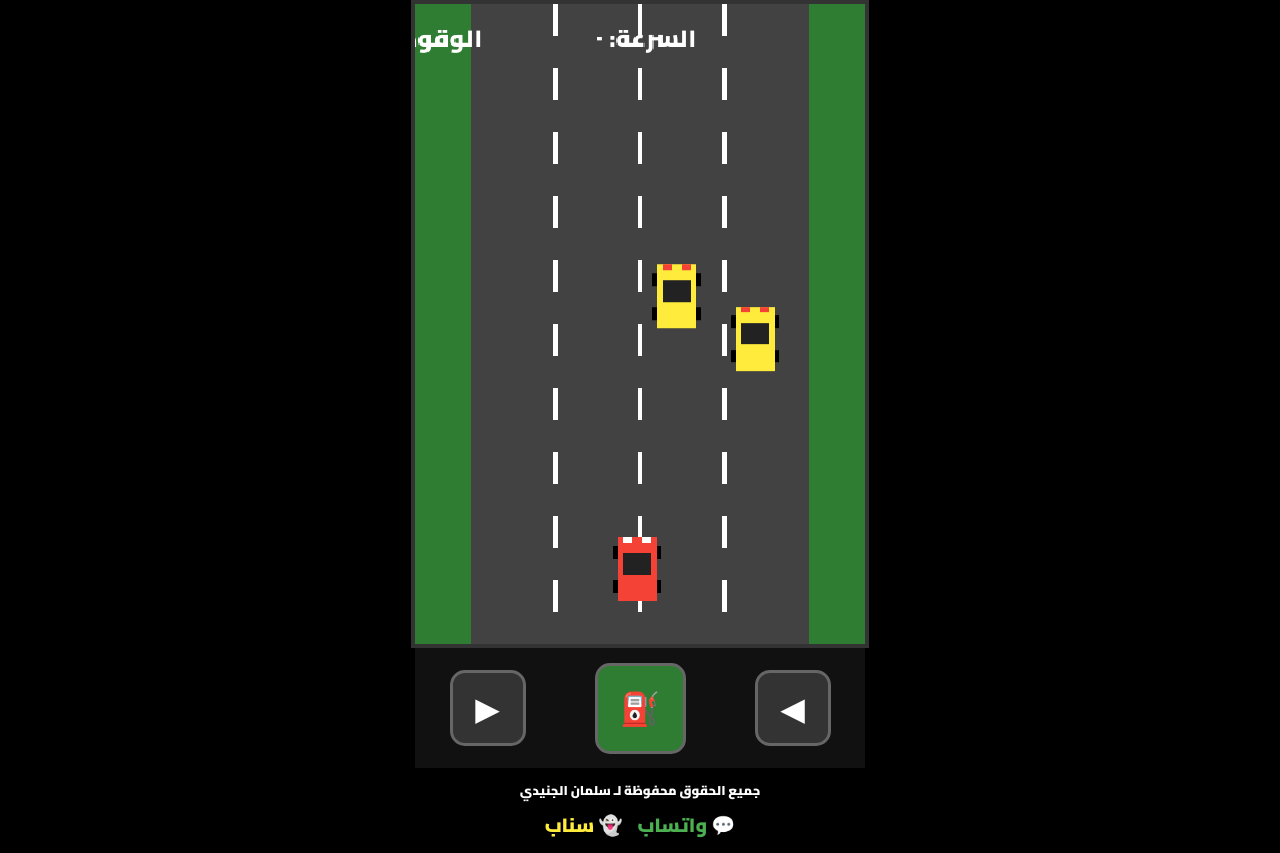
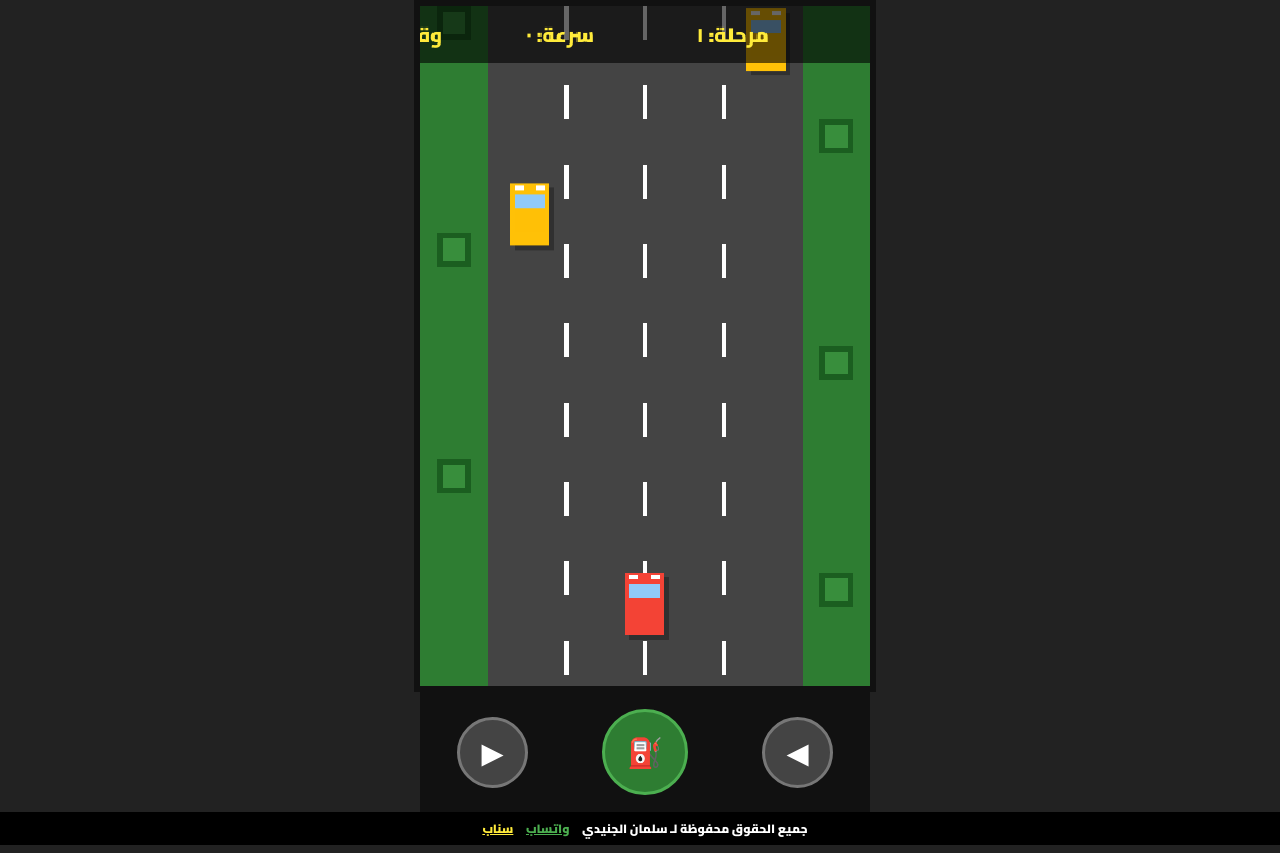
Before and after one commit to SalmanAljnidi/speed, a plain HTML site: page index.html in a window 1280 px wide. Both pictures are taken after a click on the button "مبتدئ (＋/－)". Drawn offline with Linux system fonts and the light colour scheme.

Commit message:
Update index.html

```diff
--- a/index.html
+++ b/index.html
@@ -3,45 +3,53 @@
 <head>
     <meta charset="UTF-8">
     <meta name="viewport" content="width=device-width, initial-scale=1.0, maximum-scale=1.0, user-scalable=no">
-    <title>Road Fighter Math - سلمان الجنيدي</title>
+    <title>Road Fighter Pro - سلمان الجنيدي</title>
     <style>
         @import url('https://fonts.googleapis.com/css2?family=Cairo:wght@900&display=swap');
 
         body {
-            margin: 0; background: #000; font-family: 'Cairo', sans-serif;
+            margin: 0; background: #222; font-family: 'Cairo', sans-serif;
             color: white; overflow: hidden; display: flex; flex-direction: column; align-items: center;
+            touch-action: none;
         }
 
-        #game-container {
-            position: relative; width: 100vw; max-width: 450px; height: 80vh;
-            border: 4px solid #333; overflow: hidden; background: #444;
+        #game-wrapper {
+            position: relative; width: 100%; max-width: 450px; height: 85vh;
+            border: 6px solid #111; background: #333; overflow: hidden;
         }
 
         canvas { width: 100%; height: 100%; image-rendering: pixelated; }
 
         /* شاشات الواجهة */
         .overlay {
-            position: absolute; inset: 0; background: rgba(0,0,0,0.9);
+            position: absolute; inset: 0; background: rgba(0,0,0,0.85);
             display: flex; flex-direction: column; justify-content: center; align-items: center; z-index: 100;
+            text-align: center; padding: 20px;
+        }
+
+        .game-title {
+            color: #ffeb3b; font-size: 2.5rem; -webkit-text-stroke: 1.5px #d32f2f;
+            margin-bottom: 30px; line-height: 1.2;
         }
 
         .btn {
-            background: #d32f2f; color: white; border: 4px solid #fff; padding: 15px 30px;
-            margin: 10px; cursor: pointer; font-size: 1.4rem; font-weight: bold;
-            box-shadow: 5px 5px 0 #5d0000; width: 220px;
+            background: #d32f2f; color: white; border: 3px solid #fff; padding: 12px;
+            margin: 8px; cursor: pointer; font-size: 1.2rem; font-weight: bold;
+            box-shadow: 4px 4px 0 #5d0000; width: 200px; border-radius: 4px;
         }
 
-        /* نافذة الأسئلة */
+        /* نافذة السؤال - محسنة جداً */
         #question-box {
-            position: absolute; top: 15%; left: 5%; width: 90%; background: #1a237e;
-            border: 4px solid #fff; border-radius: 20px; display: none;
-            flex-direction: column; align-items: center; padding: 20px; z-index: 200;
+            position: absolute; top: 50%; left: 50%; transform: translate(-50%, -50%);
+            width: 85%; background: #0d47a1; border: 4px solid #fff;
+            padding: 15px; z-index: 200; display: none; flex-direction: column;
+            border-radius: 15px; box-shadow: 0 0 50px #000;
         }
 
-        .ans-grid { display: grid; grid-template-columns: 1fr 1fr; gap: 10px; width: 100%; }
+        .ans-grid { display: grid; grid-template-columns: 1fr 1fr; gap: 8px; margin-top: 15px; }
         .ans-btn {
-            background: #fff; color: #1a237e; border: none; padding: 15px;
-            font-size: 1.5rem; font-weight: bold; border-radius: 10px; cursor: pointer;
+            background: #fff; color: #0d47a1; border: none; padding: 12px;
+            font-size: 1.3rem; font-weight: bold; border-radius: 8px;
         }
 
         /* التحكم */
@@ -50,39 +58,36 @@
             background: #111; justify-content: space-around; align-items: center;
         }
         .ctrl-btn {
-            width: 70px; height: 70px; background: #333; border: 3px solid #666;
-            border-radius: 15px; display: flex; justify-content: center; align-items: center;
-            font-size: 2rem; user-select: none;
+            width: 65px; height: 65px; background: #444; border: 3px solid #777;
+            border-radius: 50%; display: flex; justify-content: center; align-items: center;
+            font-size: 1.8rem; user-select: none;
         }
-        #gas-btn { background: #2e7d32; width: 85px; height: 85px; }
+        #gas-btn { background: #2e7d32; width: 80px; height: 80px; border-color: #4caf50; }
 
-        footer { padding: 10px; text-align: center; font-size: 0.8rem; }
-        .social-icons { display: flex; gap: 15px; justify-content: center; margin-top: 5px; }
-        .social-icons a { text-decoration: none; font-size: 1.2rem; }
+        footer { font-size: 0.75rem; padding: 5px; background: #000; width: 100%; text-align: center; }
     </style>
 </head>
 <body>
 
-<div id="game-container">
+<div id="game-wrapper">
     <canvas id="gameCanvas"></canvas>
 
     <div id="start-screen" class="overlay">
-        <h1 style="color: #fdd835; font-size: 3rem; -webkit-text-stroke: 1px red;">ROAD FIGHTER</h1>
-        <p style="font-size: 1.2rem;">اختر المستوى للبدء:</p>
+        <div class="game-title">ROAD FIGHTER<br>MATH</div>
         <button class="btn" onclick="game.init('easy')">مبتدئ (＋/－)</button>
         <button class="btn" onclick="game.init('medium')">متوسط (×)</button>
         <button class="btn" onclick="game.init('hard')">محترف (÷/×)</button>
     </div>
 
     <div id="question-box">
-        <h2 id="q-text" style="font-size: 2rem; margin: 0;">السؤال</h2>
-        <div id="q-timer" style="font-size: 1.5rem; color: #ffeb3b;">١٥</div>
+        <div id="q-timer" style="color: #ff5252; font-size: 1.5rem; text-align: left;">١٥</div>
+        <h2 id="q-text" style="margin: 10px 0; font-size: 1.8rem;">السؤال؟</h2>
         <div id="options" class="ans-grid"></div>
     </div>
 
     <div id="game-over" class="overlay" style="display:none">
-        <h1 style="color: #ff5252;">حظاً أوفر في المرة القادمة</h1>
-        <button class="btn" onclick="location.reload()">إعادة</button>
+        <h1 id="status-msg" style="color: #ff5252;">حظاً أوفر!</h1>
+        <button class="btn" onclick="location.reload()">إعادة المحاولة</button>
     </div>
 </div>
 
@@ -93,16 +98,12 @@
 </div>
 
 <footer>
-    <div>جميع الحقوق محفوظة لـ سلمان الجنيدي</div>
-    <div class="social-icons">
-        <a href="https://wa.me/966566996166" style="color: #4caf50;">💬 واتساب</a>
-        <a href="https://snapchat.com/t/2fysJJzn" style="color: #ffeb3b;">👻 سناب</a>
-    </div>
+    جميع الحقوق محفوظة لـ سلمان الجنيدي
+    <a href="https://wa.me/966566996166" style="color:#4caf50; margin:0 10px;">واتساب</a>
+    <a href="https://snapchat.com/t/2fysJJzn" style="color:#ffeb3b;">سناب</a>
 </footer>
 
 <script>
-/** * تحويل الأرقام إلى عربية
- */
 const toAr = (n) => n.toString().replace(/\d/g, d => "٠١٢٣٤٥٦٧٨٩"[d]);
 
 const canvas = document.getElementById('gameCanvas');
@@ -114,72 +115,92 @@ const game = {
     active: false,
     speed: 0,
     fuel: 100,
+    distance: 0,
+    maxDistance: 2000, // طول المرحلة
+    stage: 1,
     roadY: 0,
-    playerX: 180,
+    playerX: 182,
     enemies: [],
+    scenery: [],
     difficulty: 'easy',
-    lanes: [75, 145, 215, 285], // مسارات محددة لمنع التداخل
+    lanes: [80, 150, 220, 290],
 
     init(lvl) {
         this.difficulty = lvl;
         this.active = true;
+        this.distance = 0;
         document.getElementById('start-screen').style.display = 'none';
+        // توليد الأشجار
+        for(let i=0; i<10; i++) this.scenery.push({y: i*100, side: i%2});
         this.loop();
     },
 
     drawCar(x, y, type) {
-        // رسم سيارة بأسلوب بكسل ارت
-        const color = type === 'player' ? '#f44336' : '#ffeb3b';
+        const color = type === 'player' ? '#f44336' : '#ffc107';
+        // Shadow
+        ctx.fillStyle = 'rgba(0,0,0,0.3)';
+        ctx.fillRect(x+4, y+4, 35, 55);
+        // Body
         ctx.fillStyle = color;
-        ctx.fillRect(x, y, 35, 60); // الجسم الرئيسي
-        // السقف والزجاج
-        ctx.fillStyle = '#222';
-        ctx.fillRect(x+5, y+15, 25, 20);
-        // المصابيح
-        ctx.fillStyle = type === 'player' ? '#fff' : '#f44336';
-        ctx.fillRect(x+5, y, 8, 5); ctx.fillRect(x+22, y, 8, 5);
-        // الإطارات
-        ctx.fillStyle = '#000';
-        ctx.fillRect(x-4, y+8, 4, 12); ctx.fillRect(x+35, y+8, 4, 12);
-        ctx.fillRect(x-4, y+40, 4, 12); ctx.fillRect(x+35, y+40, 4, 12);
+        ctx.fillRect(x, y, 35, 55);
+        // Windshield
+        ctx.fillStyle = '#90caf9';
+        ctx.fillRect(x+4, y+10, 27, 12);
+        // Roof
+        ctx.fillStyle = color;
+        ctx.globalAlpha = 0.7;
+        ctx.fillRect(x+4, y+22, 27, 20);
+        ctx.globalAlpha = 1.0;
+        // Lights
+        ctx.fillStyle = '#fff';
+        ctx.fillRect(x+4, y+2, 8, 4); ctx.fillRect(x+23, y+2, 8, 4);
     },
 
-    spawnEnemy() {
-        if (this.enemies.length < 3 && Math.random() < 0.03) {
-            const lane = this.lanes[Math.floor(Math.random() * this.lanes.length)];
-            // التأكد من أن المسار خالٍ في الأعلى
-            if (!this.enemies.some(e => e.y < 100 && e.x === lane)) {
-                this.enemies.push({ x: lane, y: -100, speed: 2 + Math.random() * 2 });
-            }
-        }
+    drawScenery() {
+        this.scenery.forEach(s => {
+            s.y += this.speed;
+            if(s.y > canvas.height) s.y = -50;
+            ctx.fillStyle = '#1b5e20'; // Tree color
+            let x = s.side === 0 ? 15 : 355;
+            // Draw simple pixel tree
+            ctx.fillRect(x, s.y, 30, 30);
+            ctx.fillStyle = '#388e3c';
+            ctx.fillRect(x+5, s.y+5, 20, 20);
+        });
     },
 
     update() {
         if (!this.active) return;
 
         if (input.gas) {
-            this.speed = Math.min(this.speed + 0.15, 10);
-            this.fuel -= 0.04;
+            this.speed = Math.min(this.speed + 0.12, 8 + this.stage);
+            this.fuel -= 0.05;
+            this.distance += this.speed * 0.1;
         } else {
-            this.speed = Math.max(this.speed - 0.1, 0);
+            this.speed = Math.max(this.speed - 0.08, 0);
         }
 
-        if (this.fuel <= 0) this.over();
+        if (this.fuel <= 0) this.over("انتهى الوقود!");
+        if (this.distance >= this.maxDistance) this.nextStage();
 
         this.roadY += this.speed;
-        if (input.left && this.playerX > 60) this.playerX -= 5;
-        if (input.right && this.playerX < 305) this.playerX += 5;
+        if (input.left && this.playerX > 65) this.playerX -= 5;
+        if (input.right && this.playerX < 300) this.playerX += 5;
 
-        this.spawnEnemy();
+        // ظهور الأعداء
+        if (this.enemies.length < 3 && Math.random() < 0.03) {
+            const lane = this.lanes[Math.floor(Math.random() * this.lanes.length)];
+            if (!this.enemies.some(e => e.y < 150 && e.x === lane)) {
+                this.enemies.push({ x: lane, y: -100, s: 1 + Math.random() * 2 });
+            }
+        }
+
         this.enemies.forEach((en, i) => {
-            en.y += (this.speed * 0.5) + en.speed;
-
-            // تصادم دقيق
+            en.y += (this.speed * 0.5) + en.s;
             if (this.playerX < en.x + 35 && this.playerX + 35 > en.x &&
-                500 < en.y + 60 && 500 + 60 > en.y) {
+                500 < en.y + 55 && 500 + 55 > en.y) {
                 this.ask();
             }
-
             if (en.y > canvas.height) this.enemies.splice(i, 1);
         });
     },
@@ -187,26 +208,46 @@ const game = {
     draw() {
         ctx.clearRect(0, 0, canvas.width, canvas.height);
 
-        // رسم الطريق بستايل صخر
-        ctx.fillStyle = '#2e7d32'; ctx.fillRect(0,0, canvas.width, canvas.height); // عشب
-        ctx.fillStyle = '#424242'; ctx.fillRect(50, 0, 300, canvas.height); // طريق
+        // Background & Road
+        ctx.fillStyle = '#2e7d32'; ctx.fillRect(0,0, canvas.width, canvas.height);
+        ctx.fillStyle = '#444'; ctx.fillRect(60, 0, 280, canvas.height);
 
-        // خطوط الطريق
-        ctx.strokeStyle = '#fff'; ctx.setLineDash([30, 30]);
+        // Road Marks
+        ctx.strokeStyle = '#fff'; ctx.setLineDash([30, 40]);
         ctx.lineDashOffset = -this.roadY;
         ctx.lineWidth = 4;
-        [125, 200, 275].forEach(x => {
+        [130, 200, 270].forEach(x => {
             ctx.beginPath(); ctx.moveTo(x, 0); ctx.lineTo(x, canvas.height); ctx.stroke();
         });
 
-        // اللاعب والأعداء
+        this.drawScenery();
+
+        // Finish Line
+        if (this.maxDistance - this.distance < 500) {
+            let lineY = canvas.height - (this.maxDistance - this.distance) - 100;
+            ctx.fillStyle = '#fff';
+            for(let i=0; i<7; i++) ctx.fillRect(60 + i*40, lineY, 20, 20);
+        }
+
         this.drawCar(this.playerX, 500, 'player');
         this.enemies.forEach(en => this.drawCar(en.x, en.y, 'enemy'));
 
-        // العدادات بالأرقام العربية
-        ctx.fillStyle = "white"; ctx.font = "bold 22px Cairo";
-        ctx.fillText(`الوقود: ${toAr(Math.ceil(this.fuel))}%`, 60, 40);
-        ctx.fillText(`السرعة: ${toAr(Math.floor(this.speed * 40))}`, 250, 40);
+        // HUD - Fixed position
+        ctx.fillStyle = "rgba(0,0,0,0.6)";
+        ctx.fillRect(0, 0, canvas.width, 50);
+        ctx.fillStyle = "#ffeb3b"; ctx.font = "bold 18px Cairo";
+        ctx.fillText(`وقود: ${toAr(Math.ceil(this.fuel))}%`, 20, 32);
+        ctx.fillText(`سرعة: ${toAr(Math.floor(this.speed * 40))}`, 155, 32);
+        ctx.fillText(`مرحلة: ${toAr(this.stage)}`, 310, 32);
+    },
+
+    nextStage() {
+        this.stage++;
+        this.distance = 0;
+        this.fuel = 100;
+        this.enemies = [];
+        this.speed = 0;
+        alert(`أحسنت! انتقلت للمرحلة ${toAr(this.stage)}`);
     },
 
     ask() {
@@ -215,7 +256,6 @@ const game = {
         const qData = this.genQ();
         box.style.display = 'flex';
         document.getElementById('q-text').innerText = qData.txt;
-
         const optsDiv = document.getElementById('options');
         optsDiv.innerHTML = '';
 
@@ -226,7 +266,7 @@ const game = {
         const timerId = setInterval(() => {
             timeLeft--;
             timerEl.innerText = toAr(timeLeft);
-            if (timeLeft <= 0) { clearInterval(timerId); this.over(); }
+            if (timeLeft <= 0) { clearInterval(timerId); this.over("انتهى الوقت!"); }
         }, 1000);
 
         qData.opts.forEach(o => {
@@ -238,7 +278,7 @@ const game = {
                 if (o === qData.ans) {
                     box.style.display = 'none';
                     this.fuel = 100; this.enemies = []; this.active = true; this.loop();
-                } else { this.over(); }
+                } else { this.over("إجابة خاطئة!"); }
             };
             optsDiv.appendChild(b);
         });
@@ -262,13 +302,14 @@ const game = {
                 a = ans * b; txt = `${toAr(a)} ÷ ${toAr(b)}`;
             }
         }
-        let opts = [ans, ans+1, ans+10, ans-1].filter(n => n >= 0).sort(() => Math.random()-0.5);
+        let opts = [ans, ans+1, ans+5, ans-1].filter(n => n >= 0).sort(() => Math.random()-0.5);
         return { txt, ans, opts: [...new Set(opts)].slice(0,4) };
     },
 
-    over() {
+    over(msg) {
         this.active = false;
         document.getElementById('question-box').style.display = 'none';
+        document.getElementById('status-msg').innerText = msg + "\nحظاً أوفر في المرة القادمة";
         document.getElementById('game-over').style.display = 'flex';
     },
 
@@ -281,18 +322,16 @@ const game = {
 };
 
 const input = { left: false, right: false, gas: false };
-// كيبورد
 window.onkeydown = (e) => {
-    if (e.key === 'ArrowLeft' || e.key === 'a') input.left = true;
-    if (e.key === 'ArrowRight' || e.key === 'd') input.right = true;
-    if (e.key === 'ArrowUp' || e.key === 'w' || e.key === ' ') input.gas = true;
+    if (e.key === 'ArrowLeft') input.left = true;
+    if (e.key === 'ArrowRight') input.right = true;
+    if (e.key === 'ArrowUp' || e.key === ' ') input.gas = true;
 };
 window.onkeyup = (e) => {
-    if (e.key === 'ArrowLeft' || e.key === 'a') input.left = false;
-    if (e.key === 'ArrowRight' || e.key === 'd') input.right = false;
-    if (e.key === 'ArrowUp' || e.key === 'w' || e.key === ' ') input.gas = false;
+    if (e.key === 'ArrowLeft') input.left = false;
+    if (e.key === 'ArrowRight') input.right = false;
+    if (e.key === 'ArrowUp' || e.key === ' ') input.gas = false;
 };
-// لمس
 const setupBtn = (id, key) => {
     const el = document.getElementById(id);
     el.onpointerdown = (e) => { e.preventDefault(); input[key] = true; };
```
